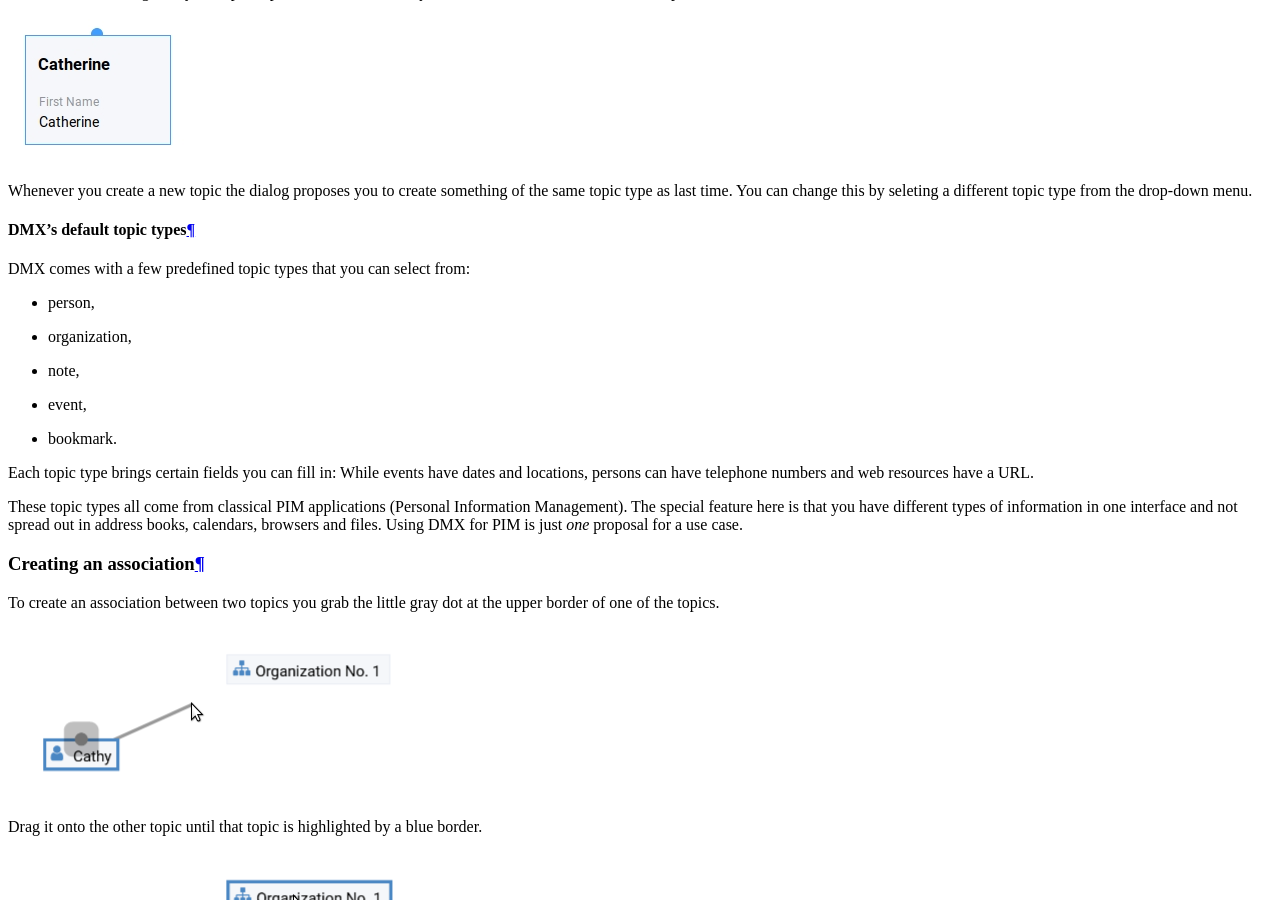
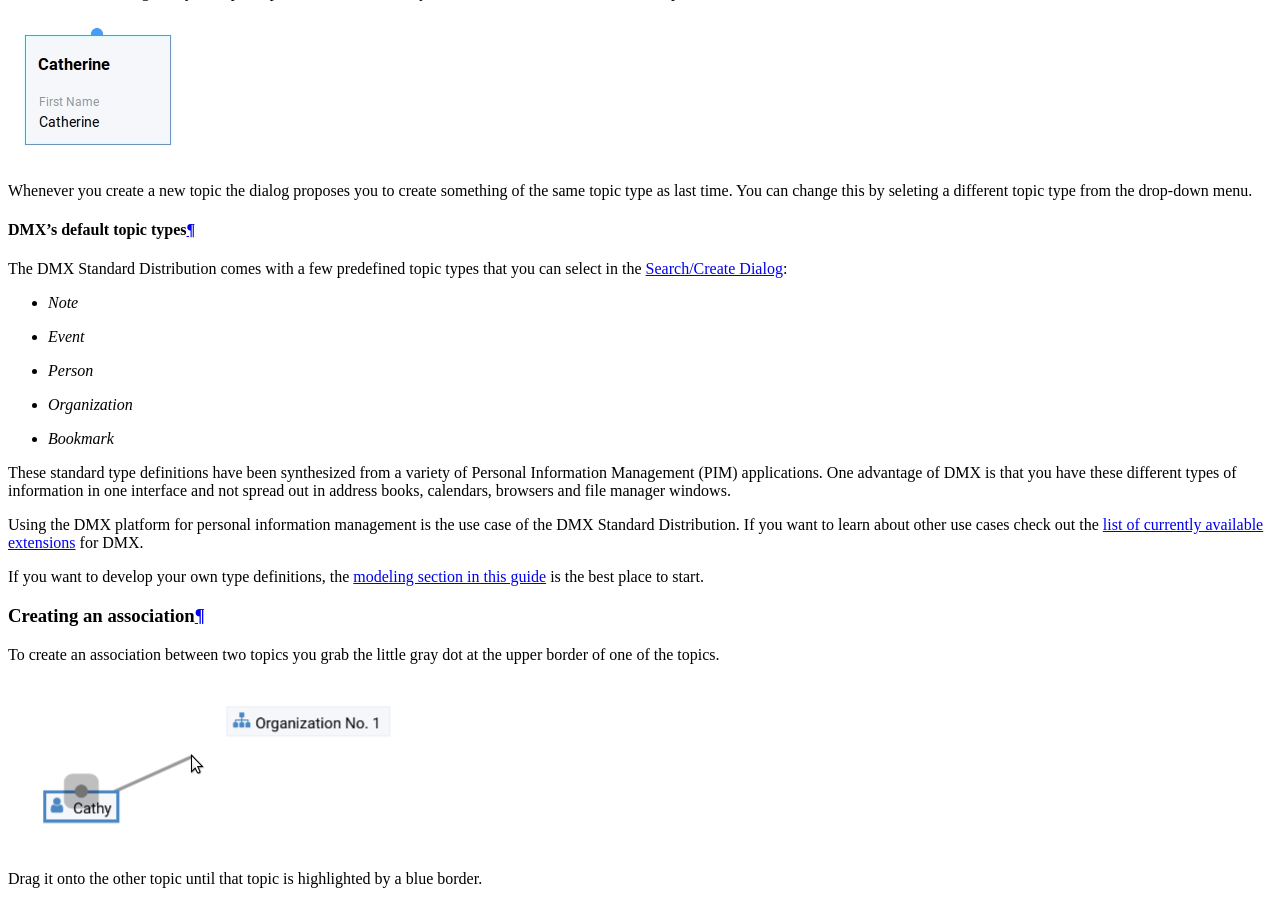
Before and after one commit to dmx-systems/dmx-documentation, a Sphinx documentation site: the page built from docs/user.rst, in a window 1280 px wide and 900 px high, scrolled down 14755 px. Built offline with Sphinx 7.4.7 and the Read the Docs theme 2.0.0, drawn with Linux system fonts in a browser that asks for light colours.

Commit message:
default topic types

```diff
--- a/docs/user.rst
+++ b/docs/user.rst
@@ -384,20 +384,21 @@
 DMX's default topic types
 -------------------------
 
-DMX comes with a few predefined topic types that you can select from:
-
-- person,
-- organization,
-- note,
-- event,
-- bookmark.
-
-Each topic type brings certain fields you can fill in:
-While events have dates and locations, persons can have telephone numbers and web resources have a URL.
-
-These topic types all come from classical PIM applications (Personal Information Management).
-The special feature here is that you have different types of information in one interface and not spread out in address books, calendars, browsers and files.
-Using DMX for PIM is just *one* proposal for a use case.
+The DMX Standard Distribution comes with a few predefined topic types that you can select in the :ref:`Search/Create Dialog <user-the-search-create-dialog>`:
+
+- *Note*
+- *Event*
+- *Person*
+- *Organization*
+- *Bookmark*
+
+These standard type definitions have been synthesized from a variety of Personal Information Management (PIM) applications.
+One advantage of DMX is that you have these different types of information in one interface and not spread out in address books, calendars, browsers and file manager windows.
+
+Using the DMX platform for personal information management is the use case of the DMX Standard Distribution.
+If you want to learn about other use cases check out the :ref:`list of currently available extensions<plugins-overview-of-plugins>` for DMX.
+
+If you want to develop your own type definitions, the :ref:`modeling section in this guide<user-modeling>` is the best place to start.
 
 .. _user-creating-an-association:
 
```
